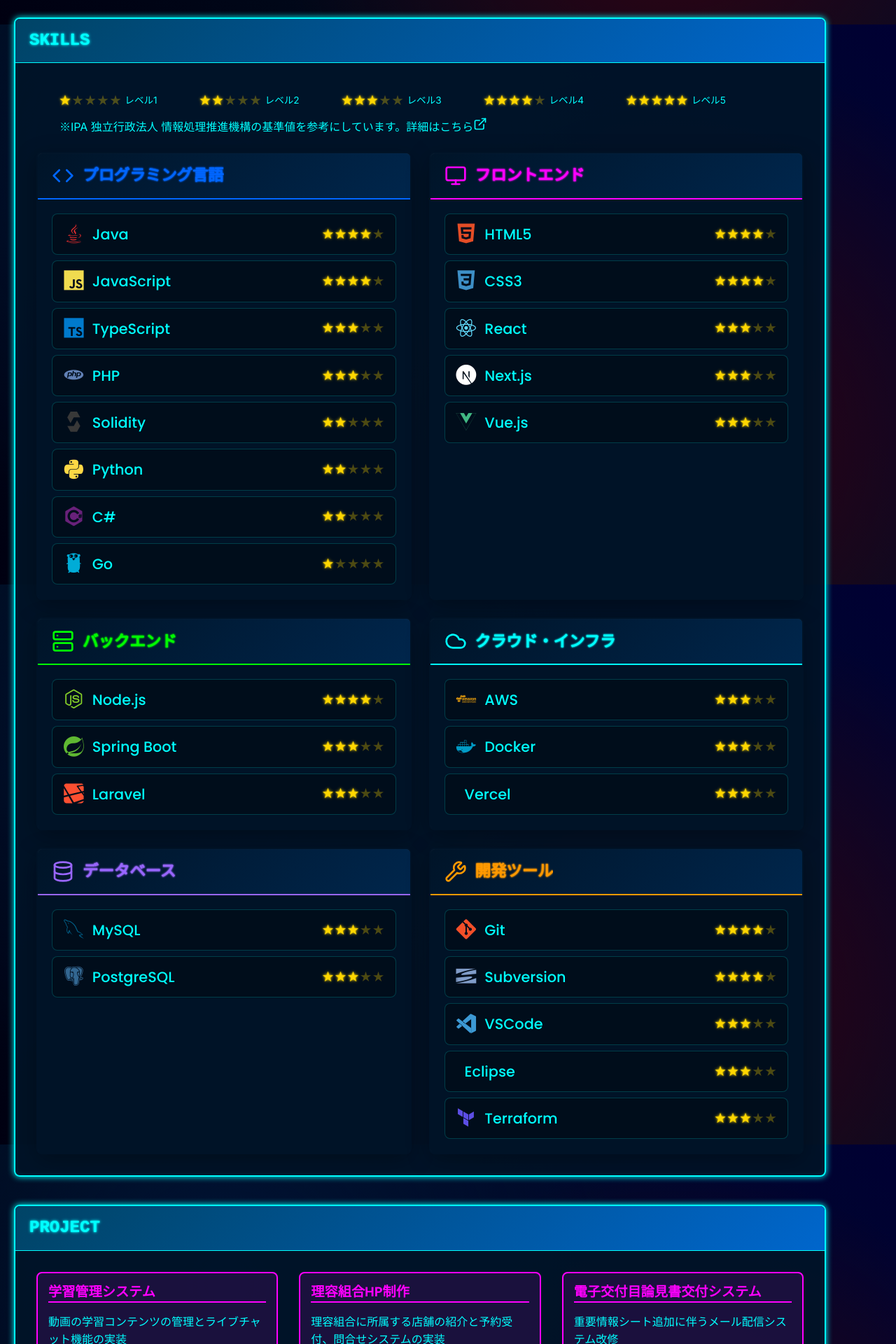
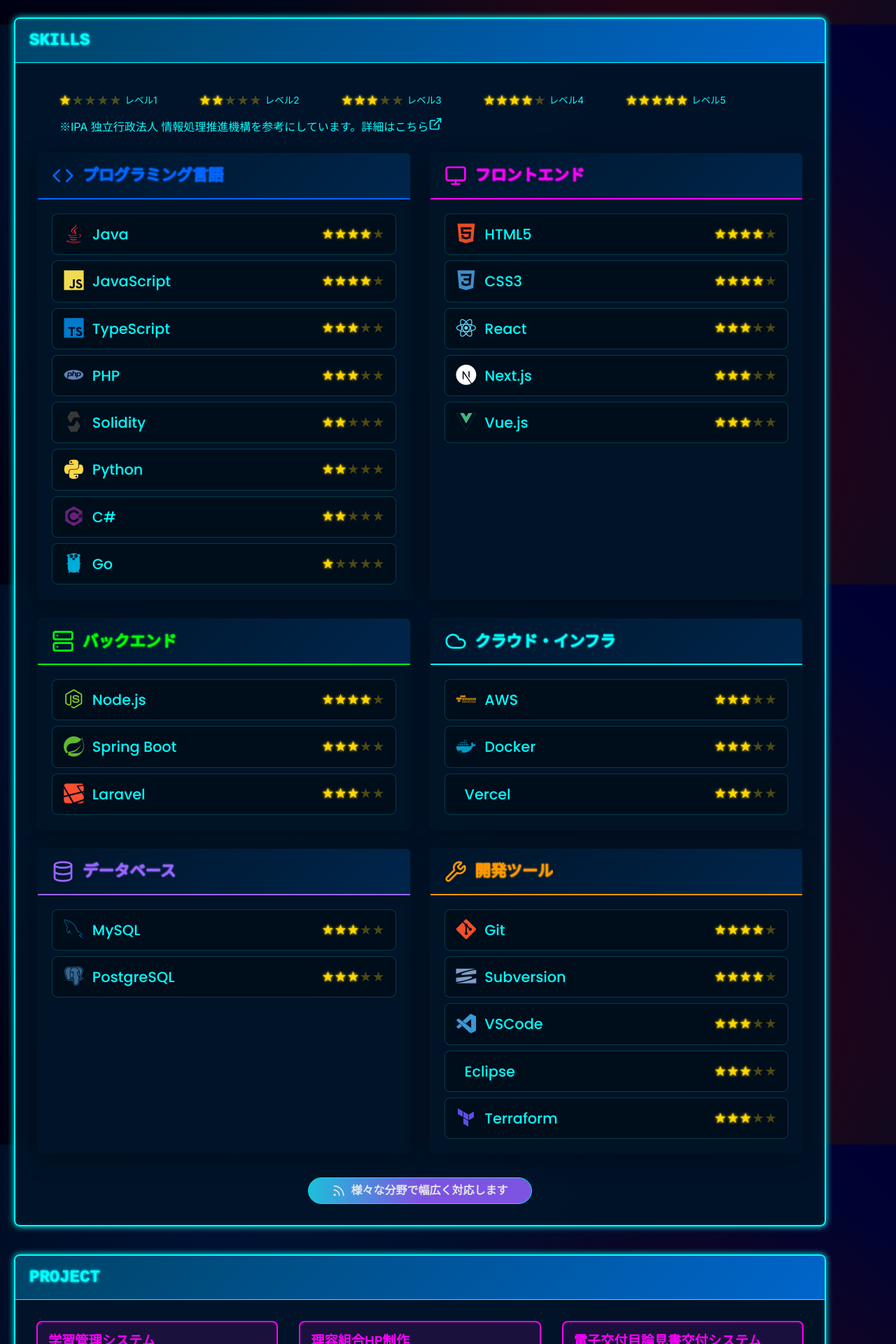
Before and after one commit to Ueno-Yuki/portfolio, a Next.js app: page / in a window 1280 px wide. Shown: the part 1565-3485 px from the top of the page at 70% size. Built offline with nearby package versions, Linux system fonts and the light colour scheme; no server answers.

Commit message:
feat: スキルと資格セクションのコメント機能実装   - Skills、Certifications両セクションにコメント表示機能追加   - 共通コメントスタイルをcommon.module.cssに統合   - コンポーネント間でのスタイル再利用性向上

```diff
--- a/src/components/Certifications/CertificationList.tsx
+++ b/src/components/Certifications/CertificationList.tsx
@@ -33,9 +33,9 @@ export default function CertificationList() {
           </a>
         ))}
       </div>
-      <div className={styles.comment}>
-        <Icon name={CERTIFICATIONS.comment.iconName} className={styles.commentIcon} size="md" />
-        <div className={styles.commentText}>{CERTIFICATIONS.comment.text}</div>
+      <div className={commonStyles.comment}>
+        <Icon name={CERTIFICATIONS.comment.iconName} className={commonStyles.commentIcon} size="md" />
+        <div className={commonStyles.commentText}>{CERTIFICATIONS.comment.text}</div>
       </div>
     </>
   )
--- a/src/components/Skills/Skills.tsx
+++ b/src/components/Skills/Skills.tsx
@@ -66,6 +66,10 @@ export default function Skills() {
               </div>
             ))}
           </div>
+          <div className={commonStyles.comment}>
+            <Icon name={SKILL.rss.iconName} className={commonStyles.commentIcon} size="md" />
+            <div className={commonStyles.commentText}>{SKILL.rss.text}</div>
+          </div>
         </div>
       </div>
     </section>
--- a/src/constants/contents.ts
+++ b/src/constants/contents.ts
@@ -85,13 +85,12 @@ export const SKILL = {
     {description: "レベル4", iconClass: "devicon-java-plain colored", rating: 4},
     {description: "レベル5", iconClass: "devicon-java-plain colored", rating: 5},
   ],
-  comment: "※IPA 独立行政法人 情報処理推進機構の基準値を参考にしています。",
+  comment: "※IPA 独立行政法人 情報処理推進機構を参考にしています。",
   link: "詳細はこちら",
   iconName: "external" as IconName,
-  cycle: {
-    iconName: "cycle",
-    iconClass: "material-symblos-outlined",
-    text: "継続的な学習と技術向上に日々取り組んでいます"
+  rss: {
+    iconName: "rss" as IconName,
+    text: "様々な分野で幅広く対応します"
   }
 }
 
--- a/src/constants/icons.ts
+++ b/src/constants/icons.ts
@@ -23,7 +23,8 @@ import {
   AlertTriangle,
   Home,
   Folder,
-  PencilLine
+  PencilLine,
+  Rss
 } from 'lucide-react';
 
 // アイコンのマッピング
@@ -61,7 +62,8 @@ export const ICONS = {
   wrench: Wrench,
   monitor: Monitor,
   server: Server,
-  pencilLine: PencilLine
+  pencilLine: PencilLine,
+  rss: Rss
 } as const;
 
 // アイコンの型定義
--- a/src/styles/Certifications/CertificationList.module.css
+++ b/src/styles/Certifications/CertificationList.module.css
@@ -92,29 +92,6 @@
   padding-left: 15px;
 }
 
-.comment {
-  display: flex;
-  margin: 3% auto 0 auto;
-  padding: 5px 4px;
-  justify-content: center;
-  align-items: center;
-  border: 1px solid;
-  border-radius: 20px;
-  width: 20em;
-  background-image: linear-gradient(90deg, rgb(34, 211, 238), rgba(139, 92, 246) 50%);
-  opacity: 0.9;
-}
-
-.commentIcon {
-  color: white;
-  margin-right: 7px;
-}
-
-.commentText {
-  color:rgb(255, 255, 255);
-  font-weight: 700;
-}
-
 @media (min-width: 769px ) and (max-width: 870px) {
   .thumbnail {
     display: unset;
@@ -162,9 +139,3 @@
     font-size: 14px;
   }
 }
-
-@media (max-width: 375px) {
-  .comment {
-    width: 100%;
-  }
-}
--- a/src/styles/Home.module.css
+++ b/src/styles/Home.module.css
@@ -2,7 +2,7 @@
   min-height: 100vh;
   position: relative;
   z-index: 3;
-  padding: 20px; /* デフォルトは均等な余白 */
+  padding: 20px 20px 0 20px; /* 下部余白を削除 */
 }
 
 .main {
@@ -14,7 +14,7 @@
 /* デスクトップ専用（941px以上）の右側余白確保 */
 @media (min-width: 941px) {
   .container {
-    padding-right: 100px; /* 右側にFixedHeader用の余白を確保 */
+    padding: 20px 100px 0 20px; /* 右側にFixedHeader用の余白を確保、下部余白削除 */
   }
 }
 
--- a/src/styles/common/common.module.css
+++ b/src/styles/common/common.module.css
@@ -203,6 +203,35 @@
   font-family: 'Share Tech Mono', monospace;
 }
 
+.comment {
+  display: flex;
+  margin: 3% auto 0 auto;
+  padding: 5px 4px;
+  justify-content: center;
+  align-items: center;
+  border: 1px solid;
+  border-radius: 20px;
+  width: 20em;
+  background-image: linear-gradient(90deg, rgb(34, 211, 238), rgba(139, 92, 246) 50%);
+  opacity: 0.9;
+}
+
+.commentIcon {
+  color: white;
+  margin-right: 7px;
+}
+
+.commentText {
+  color:rgb(255, 255, 255);
+  font-weight: 700;
+}
+
+@media (max-width: 375px) {
+  .comment {
+    width: 100%;
+  }
+}
+
 /* ========================================
    LAYOUT UTILITIES
    ======================================== */
```
